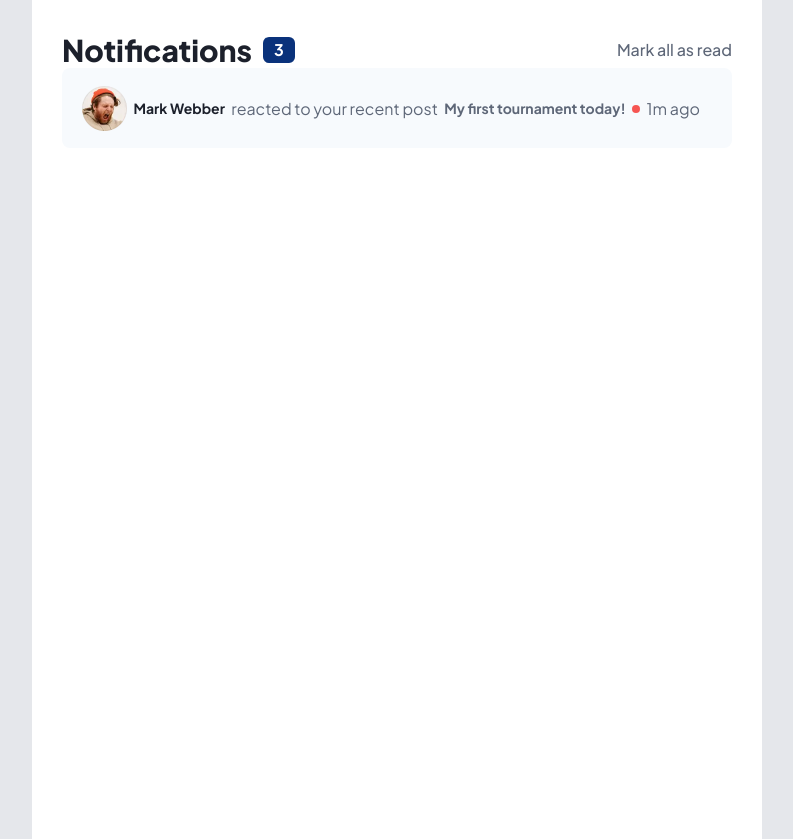
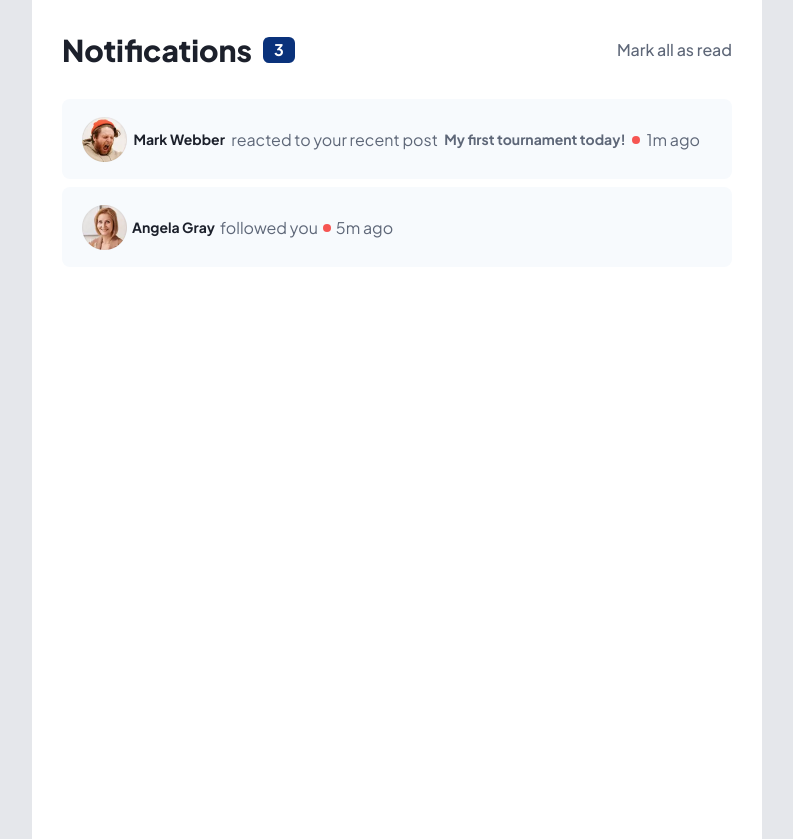
Before and after one commit to BYCODDE/React-notifications-page, a React (Vite) app: page / in a window 1280 px wide. Shown: the whole page, without its empty margins (243-1036 px from the left). Built offline with nearby package versions, Linux system fonts and the light colour scheme.

Commit message:
new commit!

```diff
--- a/src/components/Header/markedComments/Marked.jsx
+++ b/src/components/Header/markedComments/Marked.jsx
@@ -1,7 +1,8 @@
 import img1 from "/images/avatar-mark-webber.webp";
+import img2 from "/images/avatar-angela-gray.webp";
 export default function Marked() {
   return (
-    <section className="">
+    <section className="mt-[31px]">
       <div className=" flex justify-between items-center rounded-[8px] bg-snow pt-[18px] pb-[17px] pl-[20px] pr-[32px]">
         <img src={img1} alt="first_img" className="w-[45px] h-[45px]" />
         <span className="text-very-dark-grey-blue text-[14px] font-bold  custom-font-style">
@@ -14,7 +15,14 @@ export default function Marked() {
         <div className="w-[8px] h-[8px] bg-red-2 rounded "></div>
         1m ago
       </div>
-      <div className=""></div>
+      <div className="my-[8px] gap-[5px]  flex justify-start items-center rounded-[8px] bg-snow pt-[18px] pb-[17px] pl-[20px] pr-[32px]">
+        <img src={img2} className="w-[45px] h-[45px]"></img>
+        <span className="text-very-dark-grey-blue text-[14px] font-bold  custom-font-style">
+          Angela Gray
+        </span>{" "}
+        followed you <div className="w-[8px] h-[8px] bg-red-2 rounded "></div>
+        5m ago
+      </div>
       <div className=""></div>
     </section>
   );
```
